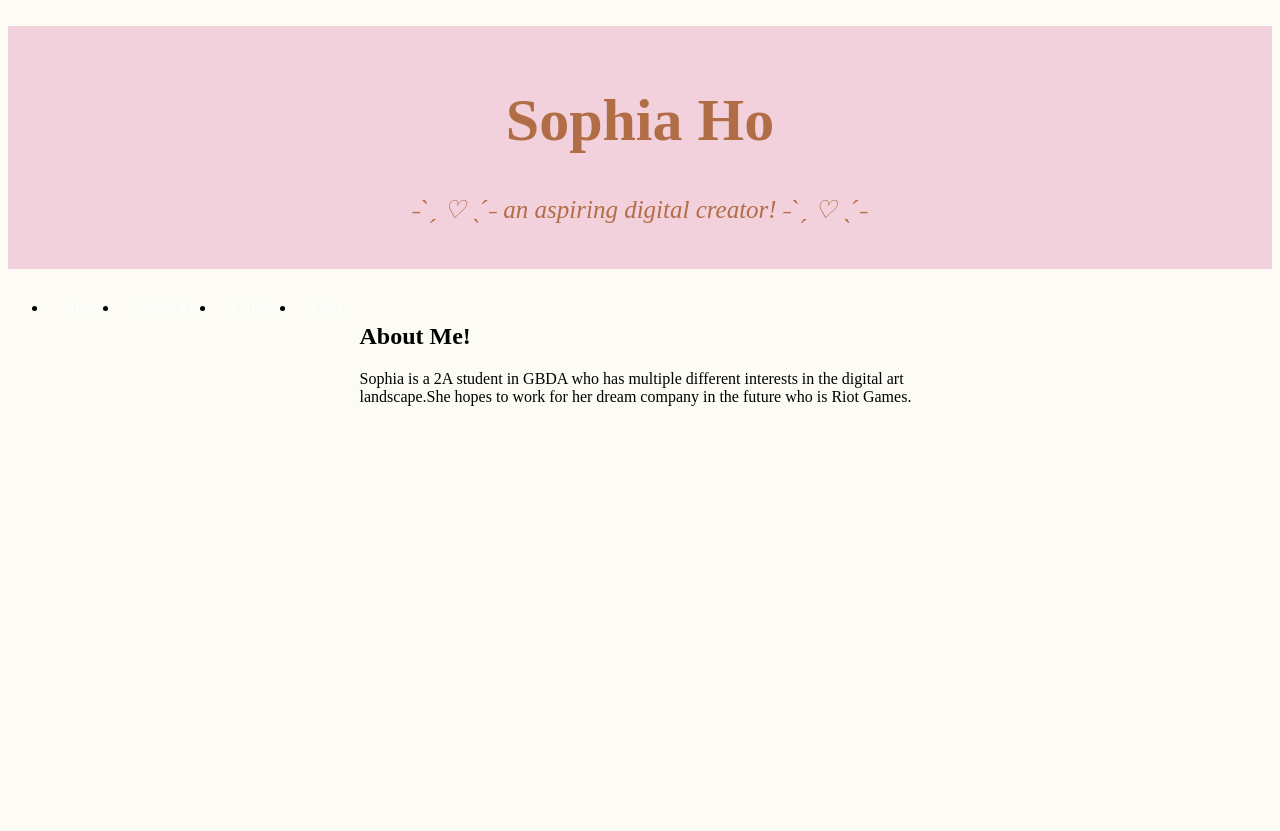
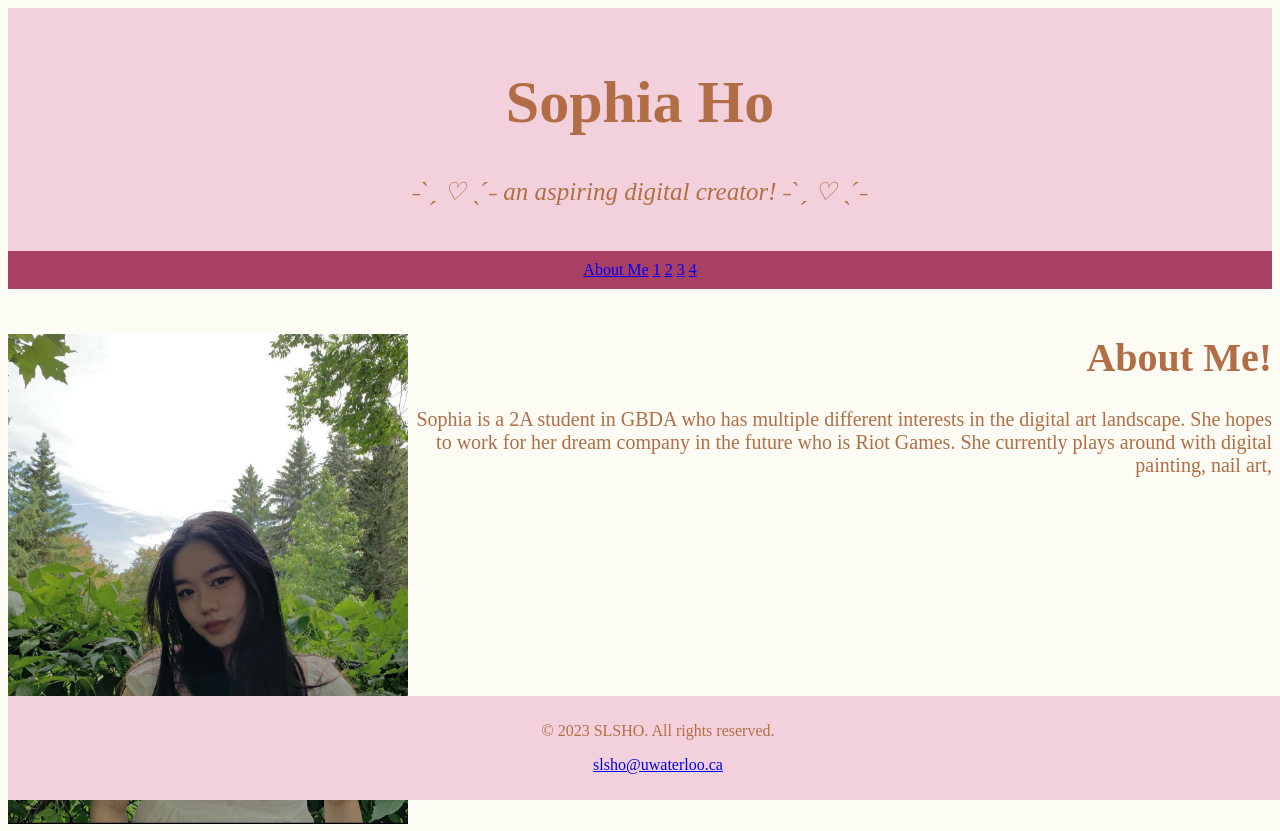
Before and after one commit to slsho/GBDA228-A3, a plain HTML site: page index.html in a window 1280 px wide. Shown: the top 831 px of the page. Before the commit the page ends 800 px from the top, so only its background shows below. Drawn offline with Linux system fonts and the light colour scheme.

Commit message:
rough coding

```diff
--- a/index.html
+++ b/index.html
@@ -1,5 +1,6 @@
 <!DOCTYPE html>
 <html lang="en-US">
+  <body>
     <head>
       <meta charset="UTF-8">
       <meta name="viewport" content="width=device-width, initial-scale=1.0">
@@ -9,6 +10,15 @@
           background-color: #FCFBF4;
         }
 
+        #section0,
+        #section1,
+        #section2,
+        #section3,
+        #section4 {
+          height: 700px;
+        }
+
+
         .header {
           background-color: #F3D1DC;
           color: #B16E46;
@@ -17,68 +27,105 @@
           text-align: center;
         }
 
+        .links {
+          background-color: #A94064;
+          text-align: center;
+          text-decoration: none;
+          padding: 10px;
+        }
+
         .subtitle {
           font-size: 25px;
           font-style: italic;
           text-align: center;
         }
 
-      < !-- Code copied from: https: //www.w3schools.com/w3css/w3css_slideshow.asp
-
-      Author: w3schools.com Name: Horizontal Bar Description: Displays an Horizontal Bar. Date retrieved: November 20th 2023 -->< !-- Copied code starts -->
-      ul {
-        list-style-type: none;
-        margin: 0;
-        overflow: hidden;
-        background-color: #333;
+        #section0 {
+          .container {
+            color: #B16E46;
+            font-size: 20px;
+            text-align: right;
+            padding: 30
           }
 
-      li {
+          .image {
             float: left;
+            padding: 40;
+          }
         }
 
-      li a {
-        display: block;
-        color: white;
-        padding: 14px 16px;
-        text-decoration: none;
+        #section1 {
+          background-color: #423711;
         }
 
-      < !-- Copied code ends -->
-       .container {
-        width: 50%;
-        margin: auto;
-        border: 5px solid #F3D1DC;
-        padding: 20px;
-        overflow: hidden;
+        #section2 {
+          background-color: #bbb5a7;
         }
 
-      .box {
-        float: left;
-        width: 50%;
+        #section3 {
+          background-color: #8b2e25;
+        }
+
+        #section4 {
+          background-color: #787254;
+        }
+
+        #footer {
+          background-color: #F3D1DC;
+          color: #B16E46;
+          padding: 10px;
+          text-align: center;
+          position: fixed;
+          bottom: 0;
+          width: 100%;
         }
       </style>
     </head>
-  <body>
-    <br>
     <div class="header">
       <h1> Sophia Ho </h1>
       <p class="subtitle"> ˗ˋˏ ♡ ˎˊ˗ an aspiring digital creator! ˗ˋˏ ♡ ˎˊ˗</p>
     </div>
-    <ul>
-      <li><a class="active" href="#home">Home</a></li>
-      <li><a href="#about me">About Me</a></li>
-      <li><a href="#gallery">Gallery</a></li>
-      <li><a href="#Quiz">Quiz</a></li>
-    </ul>
+    <div class="links">
+      <a href="#section0">About Me</a>
+      <a href="#section1">1</a>
+      <a href="#section2">2</a>
+      <a href="#section3">3</a>
+      <a href="#section4">4</a>
+    </div>
     <br>
+
+    <div id="section0">
+      <div class="image">
+        <img src="sophiaho.png" alt="Sophia's Image" width=400px>
+      </div>
       <div class="container">
-      <div class="box">
-        <h2>About Me!</h2>
+        <h1>About Me!</h1>
         <p>Sophia is a 2A student in GBDA who has multiple different interests
-          in the digital art landscape.She hopes to work for her dream company in the future who is Riot Games.
+          in the digital art landscape. She hopes to work for her dream company
+          in the future who is Riot Games. She currently plays around with digital painting, nail art,
         </p>
       </div>
     </div>
+
+
+    <div id="section1">
+      Your amazing content goes here!
+    </div>
+    <div id="section2">
+      Your amazing content goes here!
+    </div>
+    <div id="section3">
+      Your amazing content goes here!
+    </div>
+    <div id="section4">
+      Your amazing content goes here!
+    </div>
+
+
+    <div id="footer">
+      <p>&copy; 2023 SLSHO. All rights reserved.</p>
+      <p class="contact"><a href="slshoe@uwaterloo.ca">slsho@uwaterloo.ca</a></p>
+    </div>
+
   </body>
 </html>
```
Lines whose indentation alone changed are shown as unchanged.
